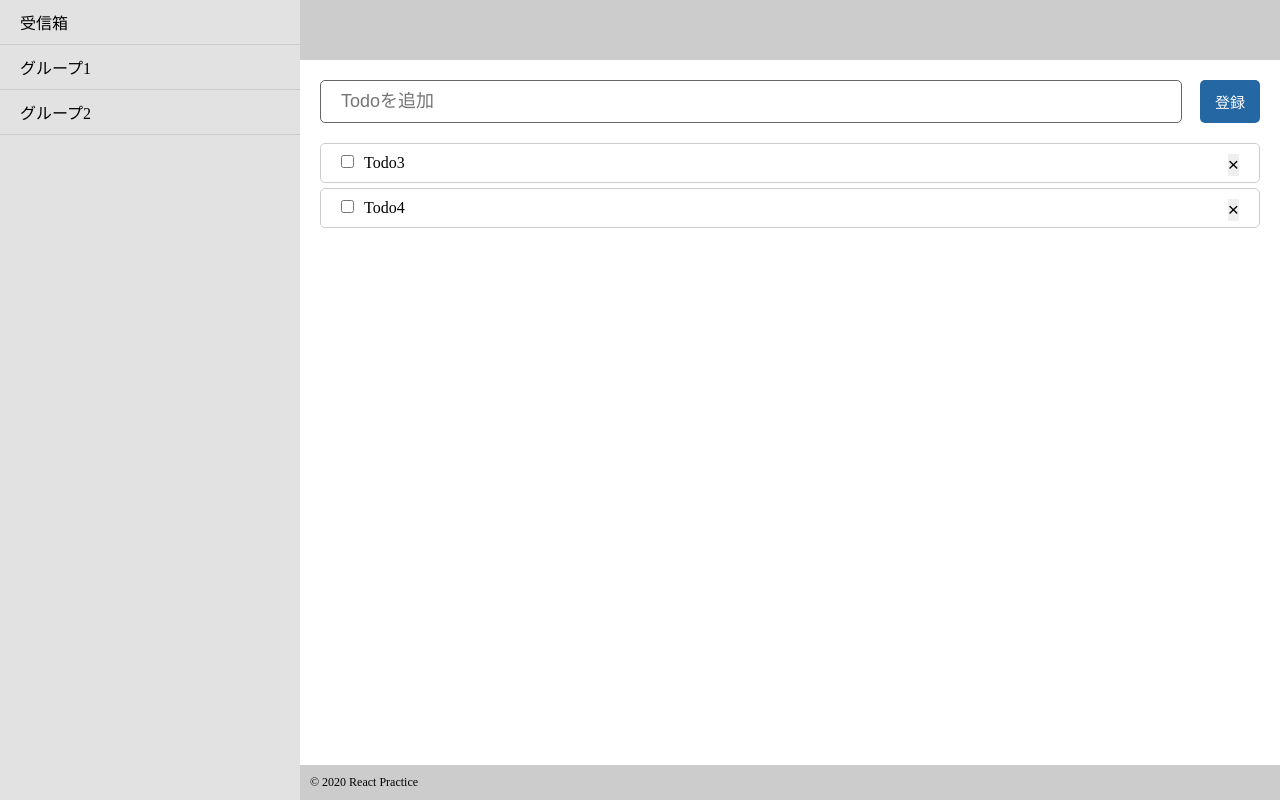
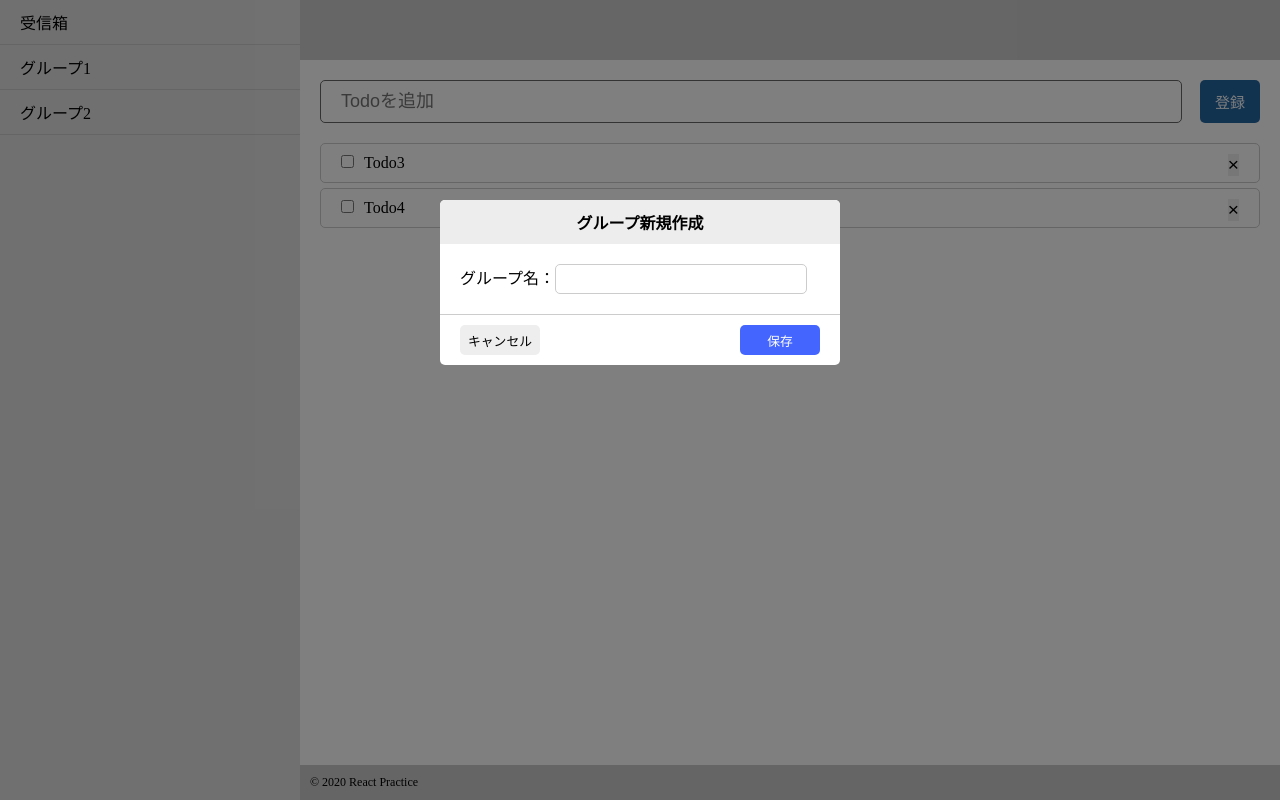
Before and after one commit to yk-port/react_practice, a React app: page / in a window 1280 px wide. Built offline with nearby package versions, Linux system fonts and the light colour scheme.

Commit message:
feat(dialog): Dialogコンポーネントの作成

```diff
--- /dev/null
+++ b/src/js/components/addGroupDialog.js
@@ -0,0 +1,25 @@
+import React from 'react';
+
+export default class AddGroupDialog extends React.Component {
+  render() {
+    return(
+      <div className="modal-layer">
+        <div className="dialog">
+          <div className="dialog-header">グループ新規作成</div>
+          <div className="dialog-content">
+            グループ名：
+            <input
+              type="text"
+              name="groupName"
+              className="group-text-input"
+            />
+          </div>
+          <div className="dialog-footer">
+            <button className="cancel-button">キャンセル</button>
+            <button className="save-button">保存</button>
+          </div>
+        </div>
+      </div>
+    );
+  }
+}
--- a/src/js/components/sideArea.js
+++ b/src/js/components/sideArea.js
@@ -1,4 +1,6 @@
 import React from 'react';
+// import ReactDom from 'react-dom';
+import AddGroupDialog from './addGroupDialog';
 
 export default class SideArea extends React.Component {
   constructor(props) {
@@ -25,6 +27,7 @@ export default class SideArea extends React.Component {
         <ul className="group-list">
           {this.renderGroup()}
         </ul>
+        <AddGroupDialog />
       </div>
     )
   }
--- /dev/null
+++ b/src/sass/_dialog.scss
@@ -0,0 +1,79 @@
+.modal-layer {
+  position: fixed;
+  top: 0;
+  left: 0;
+  width: 100%;
+  height: 100%;
+  background: rgba(0, 0, 0, 0.5);
+  z-index: 99;
+
+  .dialog {
+    background: #FFFFFF;
+    border-radius: 5px;
+    position: absolute;
+    top: 200px;
+    left: calc(50% - 200px);
+    width: 400px;
+
+    .dialog-header {
+      background: #EDEDED;
+      padding: 10px 20px;
+      text-align: center;
+      font-weight: bold;
+      border-radius: 5px 5px 0 0;
+    }
+
+    .dialog-content {
+      padding: 20px;
+
+      .group-text-input {
+        padding: 5px;
+        width: 240px;
+        border-radius: 5px;
+        border: 1px solid #CCCCCC;
+        font-size: 1rem;
+      }
+    }
+
+    .dialog-footer {
+      border-top: 1px solid #CCCCCC;
+      padding: 10px 20px;
+      overflow: hidden;
+
+      .cancel-button {
+        float: left;
+        width: 80px;
+        height: 30px;
+        border-radius: 5px;
+        border: 0;
+        background: #EEEEEE;
+        cursor: pointer;
+        font-size: 0.8rem;
+      }
+
+      .save-button {
+        float: right;
+        width: 80px;
+        height: 30px;
+        border-radius: 5px;
+        border: 0;
+        background: #4466FF;
+        cursor: pointer;
+        font-size: 0.8rem;
+        color: #FFFFFF;
+      }
+
+      .delete-button {
+        float: right;
+        width: 80px;
+        height: 30px;
+        border-radius: 5px;
+        border: 0;
+        background: #EEEEEE;
+        cursor: pointer;
+        font-size: 0.8rem;
+        margin-right: 10px;
+      }
+    }
+  }
+}
--- a/src/sass/style.scss
+++ b/src/sass/style.scss
@@ -3,3 +3,4 @@
 @import 'sideArea';
 @import 'mainArea';
 @import 'headerFooter';
+@import 'dialog';
```
Also changed, not shown: css/style.css.
